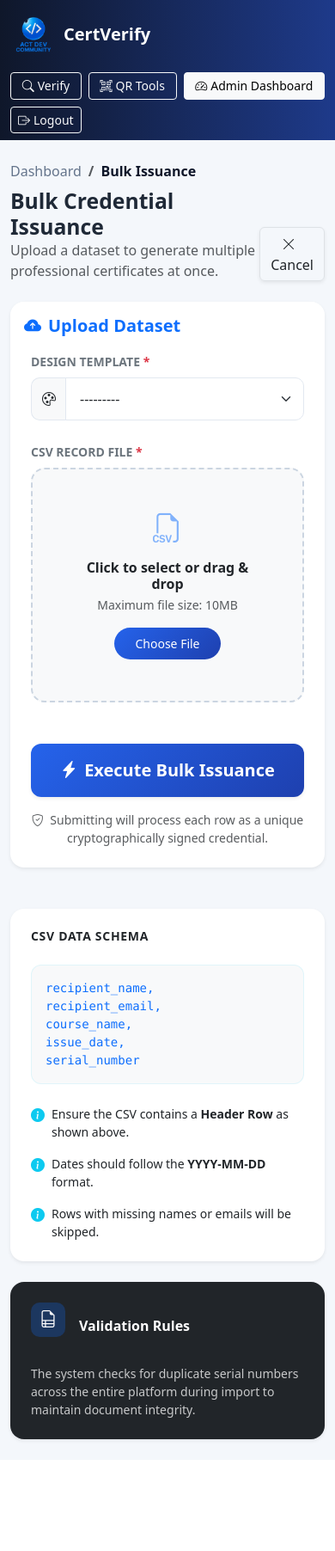
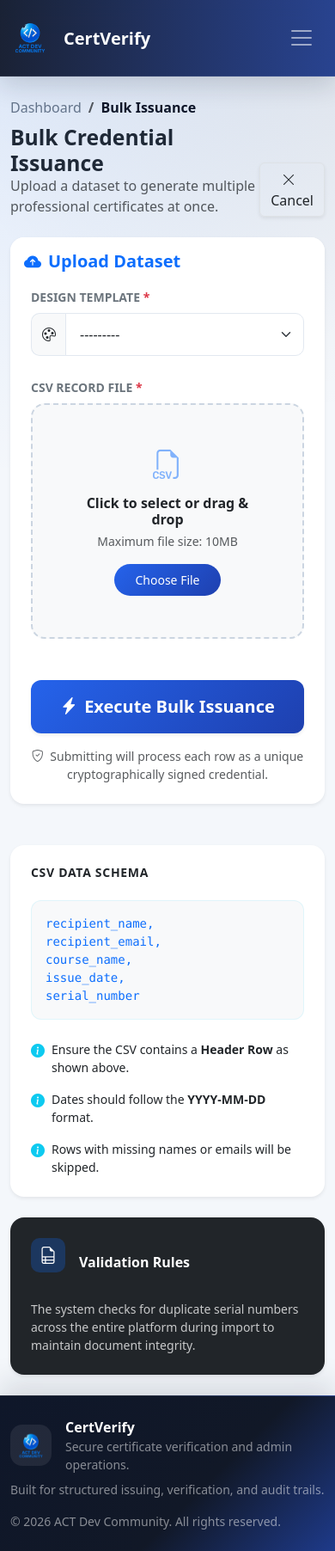
Before and after one commit to MriBoyd/act_cert_system, a Django app: page /admin/certificates/bulk/ in a window 390 px wide. Shown: the whole page at 86% size. Before the commit the page ends 1679 px from the top, so only its background shows below. Run offline with Django 5.2, Linux system fonts and the light colour scheme; the visitor is signed in with stand-in values (Sample User, id 1); data that the repository does not hold is empty.

Commit message:
Enhance certificate management UI and logging
- Updated audit log to include detailed events for certificate status changes.
- Improved CSS styles for better visual hierarchy and responsiveness, including new footer styles and button enhancements.
- Modified certificate detail page to display status and public verification status with improved badges.
- Updated certificate status page to clarify public verification functionality.
- Enhanced base template with a sticky navbar and footer for better user experience.
- Improved public verification result page to clearly indicate certificate status and public verification state.

```diff
--- a/certificate_system/static/css/main.css
+++ b/certificate_system/static/css/main.css
@@ -3,8 +3,18 @@ body {
     color: #1f2937;
 }
 
+.app-shell {
+    background:
+        radial-gradient(circle at top left, rgba(59, 130, 246, 0.12), transparent 30%),
+        radial-gradient(circle at top right, rgba(15, 23, 42, 0.08), transparent 26%),
+        #f4f7fb;
+}
+
 .app-nav {
-    background: linear-gradient(90deg, #0f172a, #1e3a8a);
+    background: linear-gradient(90deg, rgba(15, 23, 42, 0.95), rgba(30, 58, 138, 0.95));
+    backdrop-filter: blur(12px);
+    box-shadow: 0 10px 30px rgba(15, 23, 42, 0.16);
+    border-bottom: 1px solid rgba(255, 255, 255, 0.08);
 }
 
 .app-logo {
@@ -12,6 +22,53 @@ body {
     width: 54px;
     object-fit: contain;
     flex: 0 0 auto;
+}
+
+.brand-lockup {
+    text-decoration: none;
+    min-width: 0;
+}
+
+.brand-copy {
+    min-width: 0;
+}
+
+.nav-action-btn {
+    border-radius: 0.7rem;
+    font-weight: 600;
+    letter-spacing: 0.01em;
+}
+
+.app-footer {
+    background: linear-gradient(135deg, #0f172a, #111827 60%, #1e3a8a);
+    border-top: 1px solid rgba(255, 255, 255, 0.08);
+    box-shadow: 0 -16px 32px rgba(15, 23, 42, 0.12);
+}
+
+.footer-logo {
+    width: 48px;
+    height: 48px;
+    object-fit: contain;
+    border-radius: 14px;
+    background: rgba(255, 255, 255, 0.08);
+    padding: 0.35rem;
+}
+
+.footer-link {
+    color: rgba(255, 255, 255, 0.82);
+    text-decoration: none;
+    font-size: 0.92rem;
+    font-weight: 600;
+    padding: 0.4rem 0.75rem;
+    border: 1px solid rgba(255, 255, 255, 0.12);
+    border-radius: 999px;
+    transition: all 0.2s ease;
+}
+
+.footer-link:hover {
+    color: #fff;
+    background: rgba(255, 255, 255, 0.08);
+    border-color: rgba(255, 255, 255, 0.24);
 }
 
 .card {
@@ -246,6 +303,7 @@ h6 i {
     .nav-actions {
         width: 100%;
         margin-top: 0.75rem;
+        padding: 0.75rem 0 0.25rem;
     }
 
     .nav-actions .btn,
@@ -255,6 +313,15 @@ h6 i {
 }
 
 @media (max-width: 767.98px) {
+    .app-logo {
+        height: 46px;
+        width: 46px;
+    }
+
+    .footer-links {
+        justify-content: flex-start !important;
+    }
+
     .toolbar-actions,
     .action-group {
         width: 100%;
@@ -288,7 +355,7 @@ h6 i {
 .table-modern thead th {
     background: #f8fafc;
     color: #64748b;
-    text-uppercase: uppercase;
+    text-transform: uppercase;
     font-size: 0.75rem;
     font-weight: 700;
     letter-spacing: 0.05em;
--- a/certificate_system/templates/admin/certificate_status.html
+++ b/certificate_system/templates/admin/certificate_status.html
@@ -51,7 +51,7 @@
                                 <label class="form-check-label fw-bold" for="{{ form.is_enabled.id_for_label }}">
                                     Enable Public Verification
                                 </label>
-                                <p class="small text-muted mb-0">If disabled, the certificate cannot be verified via public QR/Link even if marked VALID.</p>
+                                <p class="small text-muted mb-0">This only controls public QR/link access. The certificate can still remain <strong>VALID</strong> in the system while public verification is disabled.</p>
                                 {% if form.is_enabled.errors %}<div class="text-danger small mt-1">{{ form.is_enabled.errors }}</div>{% endif %}
                             </div>
                         </div>
--- a/certificate_system/templates/base.html
+++ b/certificate_system/templates/base.html
@@ -10,36 +10,44 @@
     <link href="https://cdn.jsdelivr.net/npm/bootstrap-icons@1.11.3/font/bootstrap-icons.min.css" rel="stylesheet" />
     <link href="{% static 'css/main.css' %}" rel="stylesheet" />
 </head>
-<body>
-<nav class="navbar navbar-expand-lg navbar-dark app-nav">
-    <div class="container">
-        <a class="navbar-brand fw-semibold d-flex align-items-center" href="{% url 'public-verify' %}">
-            <img class="app-logo me-2" src="{% static 'img/act-dev-community.png' %}" alt="ACT DEV COMMUNITY" />
-            <span>CertVerify</span>
+<body class="app-shell d-flex flex-column min-vh-100">
+<nav class="navbar navbar-expand-lg navbar-dark app-nav sticky-top">
+    <div class="container py-2">
+        <a class="navbar-brand brand-lockup d-flex align-items-center gap-3" href="{% url 'public-verify' %}">
+            <img class="app-logo" src="{% static 'img/act-dev-community.png' %}" alt="ACT DEV COMMUNITY" />
+            <span class="brand-copy d-flex flex-column lh-sm">
+                <span class="fw-semibold">CertVerify</span>
+                <small class="text-white-50 d-none d-md-inline">Certificate verification and access control</small>
+            </span>
         </a>
-        <div class="ms-auto d-flex gap-2 flex-wrap justify-content-end nav-actions">
+        <button class="navbar-toggler border-0 shadow-none ms-auto" type="button" data-bs-toggle="collapse" data-bs-target="#siteNav" aria-controls="siteNav" aria-expanded="false" aria-label="Toggle navigation">
+            <span class="navbar-toggler-icon"></span>
+        </button>
+        <div class="collapse navbar-collapse" id="siteNav">
+            <div class="ms-lg-auto d-flex flex-column flex-lg-row align-items-lg-center gap-2 nav-actions pt-3 pt-lg-0">
                 {% if feature_flags.public_verification %}
-                <a class="btn btn-outline-light btn-sm" href="{% url 'public-verify' %}"><i class="bi bi-search me-1"></i>Verify</a>
+                    <a class="btn btn-outline-light btn-sm nav-action-btn" href="{% url 'public-verify' %}"><i class="bi bi-search me-1"></i>Verify</a>
                 {% endif %}
                 {% if feature_flags.qr_scanner %}
-                <a class="btn btn-outline-light btn-sm" href="{% url 'public-qr-tools' %}"><i class="bi bi-qr-code-scan me-1"></i>QR Tools</a>
+                    <a class="btn btn-outline-light btn-sm nav-action-btn" href="{% url 'public-qr-tools' %}"><i class="bi bi-qr-code-scan me-1"></i>QR Tools</a>
                 {% endif %}
                 {% if request.user.is_authenticated and request.user.is_staff %}
                     {% if feature_flags.admin_dashboard %}
-                    <a class="btn btn-light btn-sm" href="{% url 'admin-dashboard' %}"><i class="bi bi-speedometer2 me-1"></i>Admin Dashboard</a>
+                        <a class="btn btn-light btn-sm nav-action-btn" href="{% url 'admin-dashboard' %}"><i class="bi bi-speedometer2 me-1"></i>Admin Dashboard</a>
                     {% endif %}
                     <form method="post" action="{% url 'logout' %}" class="d-inline">
                         {% csrf_token %}
-                    <button type="submit" class="btn btn-outline-light btn-sm"><i class="bi bi-box-arrow-right me-1"></i>Logout</button>
+                        <button type="submit" class="btn btn-outline-light btn-sm nav-action-btn"><i class="bi bi-box-arrow-right me-1"></i>Logout</button>
                     </form>
                 {% else %}
-                <a class="btn btn-light btn-sm" href="{% url 'login' %}"><i class="bi bi-person-lock me-1"></i>Admin Login</a>
+                    <a class="btn btn-light btn-sm nav-action-btn" href="{% url 'login' %}"><i class="bi bi-person-lock me-1"></i>Admin Login</a>
                 {% endif %}
+            </div>
         </div>
     </div>
 </nav>
 
-<main class="py-4">
+<main class="py-4 flex-grow-1">
     <div class="container">
         {% if messages %}
             <div class="toast-container position-fixed top-0 end-0 p-3" style="z-index: 1080;">
@@ -59,6 +67,26 @@
     </div>
 </main>
 
+<footer class="app-footer mt-auto">
+    <div class="container py-4">
+        <div class="row g-3 align-items-center">
+            <div class="col-md-6">
+                <div class="d-flex align-items-center gap-3 mb-2">
+                    <img class="footer-logo" src="{% static 'img/act-dev-community.png' %}" alt="ACT DEV COMMUNITY" />
+                    <div>
+                        <div class="fw-semibold text-white">CertVerify</div>
+                        <div class="text-white-50 small">Secure certificate verification and admin operations.</div>
+                    </div>
+                </div>
+                <p class="text-white-50 small mb-0">Built for structured issuing, verification, and audit trails.</p>
+            </div>
+            <div class="col-md-6 text-md-end">
+                <div class="text-white-50 small">© {% now "Y" %} ACT Dev Community. All rights reserved.</div>
+            </div>
+        </div>
+    </div>
+</footer>
+
 <script src="https://cdn.jsdelivr.net/npm/bootstrap@5.3.3/dist/js/bootstrap.bundle.min.js"></script>
 <script src="{% static 'js/main.js' %}"></script>
 <script>
```
Also changed, not shown: certificate_system/templates/admin/certificate_detail.html (+9 -3 lines), certificate_system/templates/public/verify_result.html (+15 -3 lines). Lines whose indentation alone changed are shown as unchanged.
